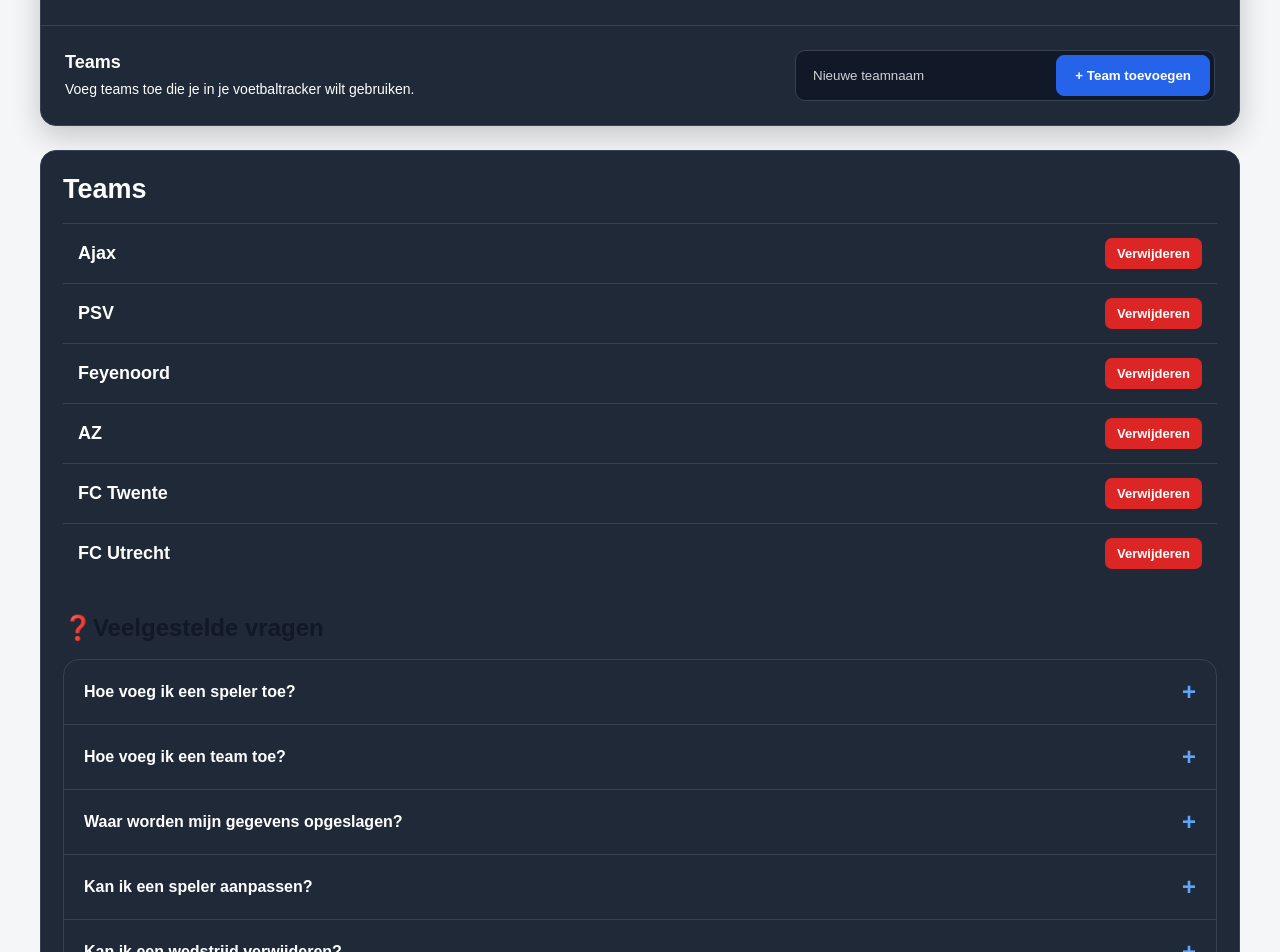
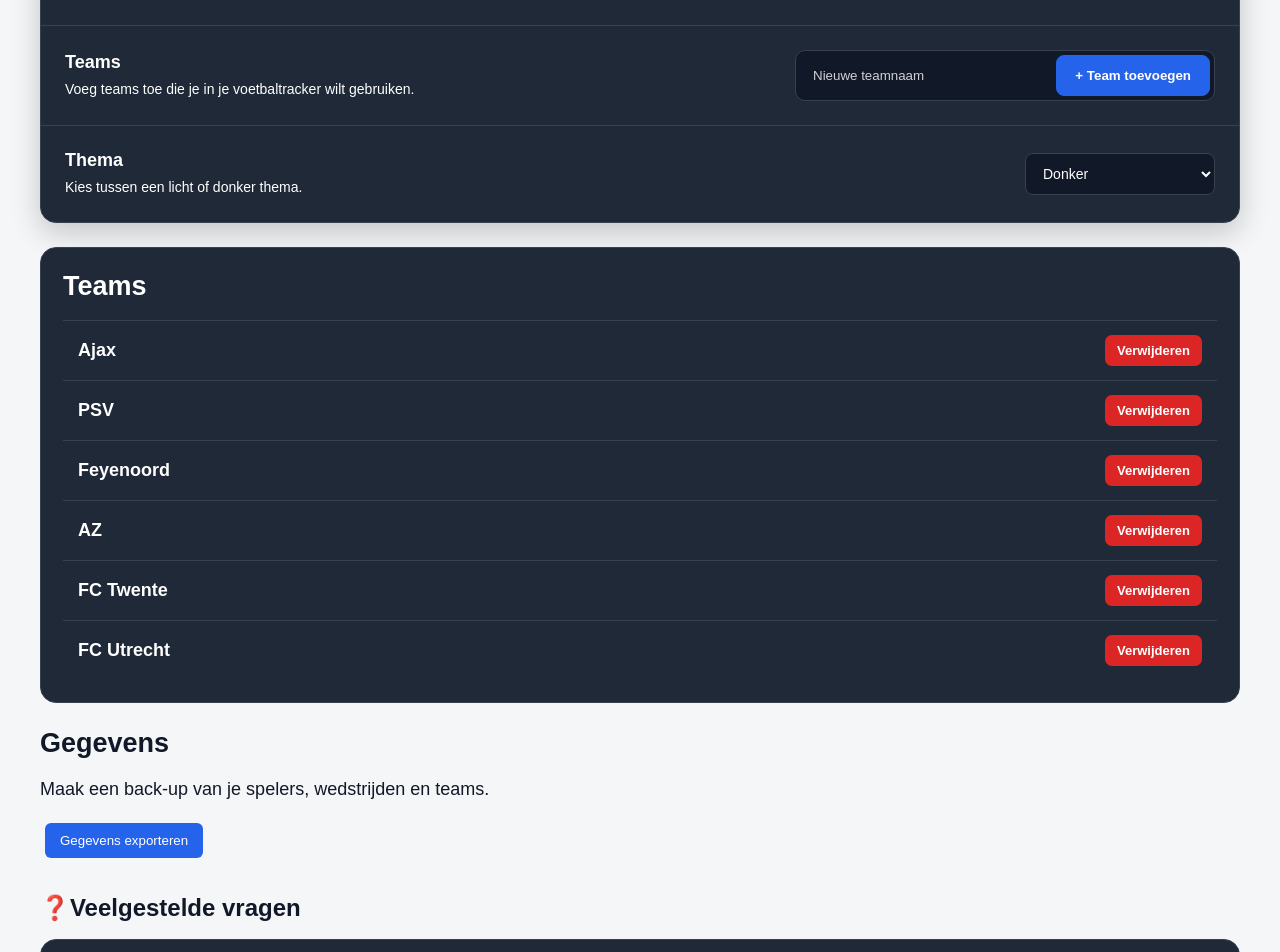
Before and after one commit to Ryan050409/simpel-design, a React (Vite) app: page /instellingen in a window 1280 px wide. Shown: the part 260-1212 px from the top of the page. Built offline with nearby package versions, Linux system fonts and the light colour scheme.

Commit message:
licht/donker functie aan het toevoegen

```diff
--- a/src/App.tsx
+++ b/src/App.tsx
@@ -15,7 +15,7 @@
   const [team, setTeam] = useState(() => {
     return localStorage.getItem("favoriteTeam") || "Feyenoord";
   });
-
+const [theme, setTheme] = useState<"dark" | "light">("dark");
   const [playerList, setPlayerList] = useState<Player[]>(() => {
     const savedPlayers = localStorage.getItem("players");
 
@@ -193,6 +193,7 @@
 
   return (
     <BrowserRouter>
+    <div className={`app ${theme}`}>
       <nav className="nav">
         <NavLink to="/">🏠 Home</NavLink>
 
@@ -255,10 +256,13 @@
               setTeam={setTeam}
               players={playerList}
               matches={matches}
+              theme={theme}
+              setTheme={setTheme}
             />
           }
         />
       </Routes>
+      </div>
     </BrowserRouter>
   );
 }
--- a/src/SettingsPage.tsx
+++ b/src/SettingsPage.tsx
@@ -2,15 +2,18 @@
 import type { Dispatch, SetStateAction } from "react";
 import type { Player, Match, Team } from "./types.ts";
 
-type SettingsPageProps = {
+export type SettingsPageProps = {
+  setMatches: Dispatch<SetStateAction<Match[]>>;
+  setPlayerList: Dispatch<SetStateAction<Player[]>>;
   teams: Team[];
   setTeams: Dispatch<SetStateAction<Team[]>>;
   team: string;
   setTeam: Dispatch<SetStateAction<string>>;
   players: Player[];
   matches: Match[];
+  theme: "dark" | "light";
+  setTheme: Dispatch<SetStateAction<"dark" | "light">>;
 };
-
 function SettingsPage({
   players,
   matches,
@@ -18,6 +21,8 @@
   setTeams,
   team,
   setTeam,
+  theme,
+  setTheme
 }: SettingsPageProps) {
   const [newTeam, setNewTeam] = useState("");
   const [teamWarning, setTeamWarning] = useState("");
@@ -131,6 +136,25 @@
       }
     }
   }
+  function exportData() {
+    const data = {
+      players,
+      matches,
+      teams,
+      favoriteTeam: team,
+    };
+
+    const json = JSON.stringify(data, null, 2);
+    const blob = new Blob([json], { type: "application/json" });
+    const url = URL.createObjectURL(blob);
+
+    const link = document.createElement("a");
+    link.href = url;
+    link.download = "voetbaltracker-backup.json";
+    link.click();
+
+    URL.revokeObjectURL(url);
+  }
 
   return (
     <div className="settings-page">
@@ -193,6 +217,25 @@
             )}
           </div>
         </div>
+        <div className="setting-row">
+  <div>
+    <strong>Thema</strong>
+
+    <small>
+      Kies tussen een licht of donker thema.
+    </small>
+  </div>
+
+  <select
+    value={theme}
+    onChange={(event) =>
+      setTheme(event.target.value as "dark" | "light")
+    }
+  >
+    <option value="dark">Donker</option>
+    <option value="light">Licht</option>
+  </select>
+</div>
       </div>
 
       <div className="teams-list">
@@ -207,7 +250,16 @@
             </button>
           </div>
         ))}
+      </div>
+      <div className="data-settings">
+        <h2>Gegevens</h2>
 
+        <p>Maak een back-up van je spelers, wedstrijden en teams.</p>
+
+        <button type="button" onClick={exportData}>
+          Gegevens exporteren
+        </button>
+      </div>
       <div className="faq-section">
         <h2>❓Veelgestelde vragen</h2>
 
@@ -233,7 +285,6 @@
         </div>
       </div>
     </div>
-    </div>
   );
 }
 
```
Lines whose indentation alone changed are shown as unchanged.
